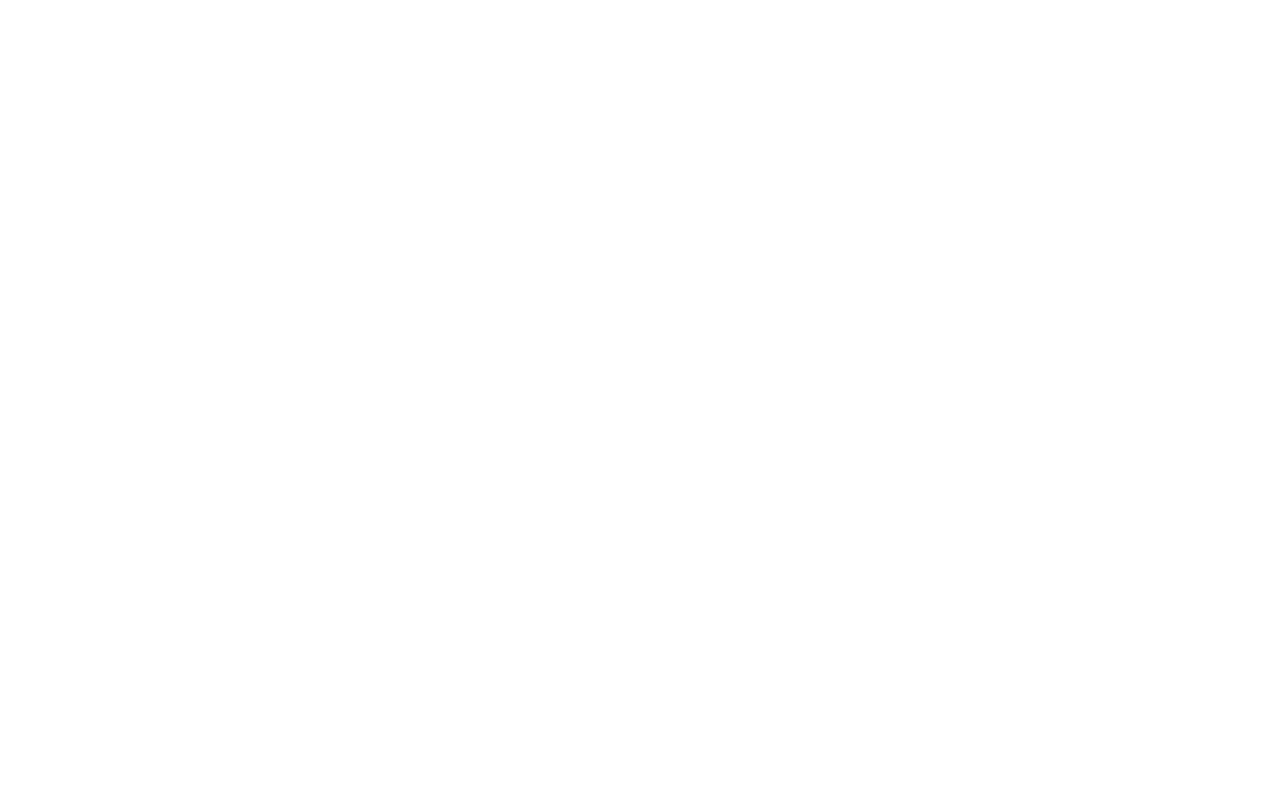
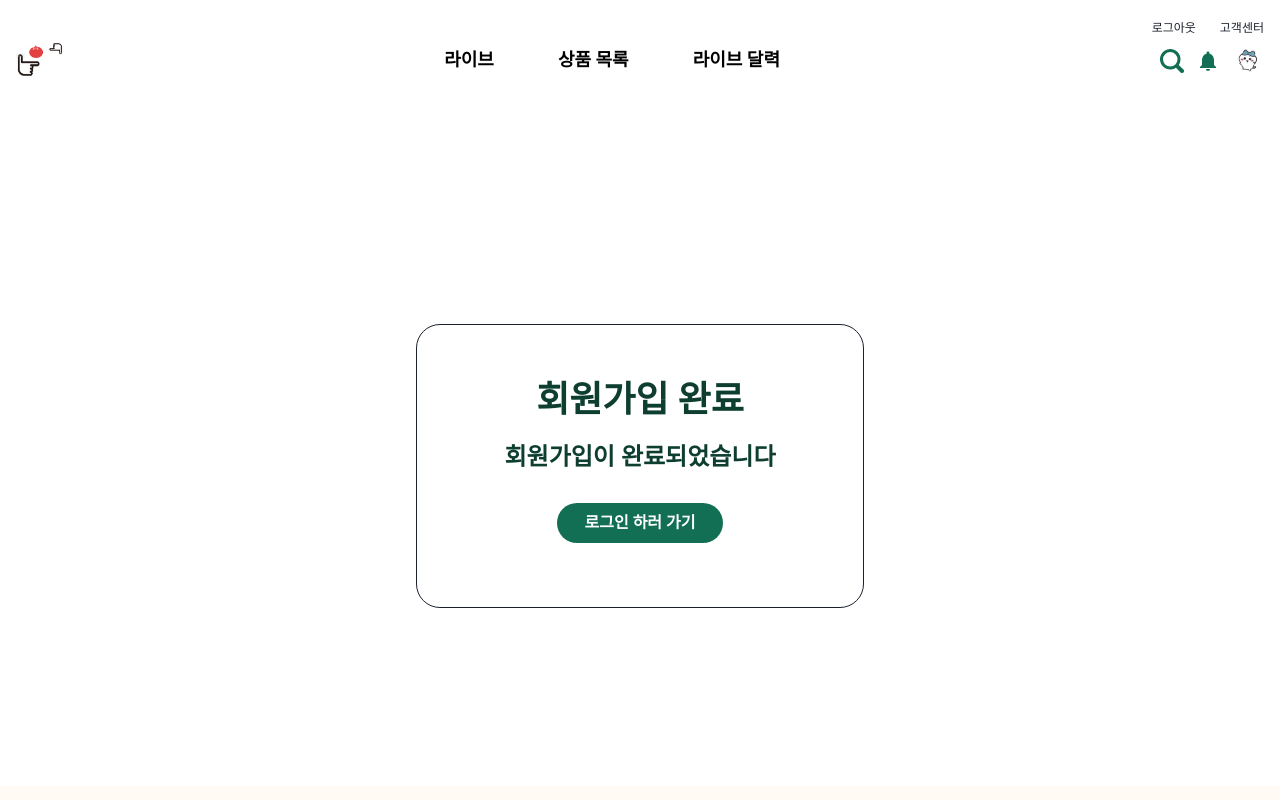
Before and after one commit to YangSSo51/the-cool-tomato, a React (Vite) app in the folder vite-project/: page /v1/sign in a window 1280 px wide. Before the commit this address had no page. Shown: the top 800 px of the page. Built offline with nearby package versions, Linux system fonts and the light colour scheme; a web font is replaced by a local one.

Commit message:
Refactor: 회원가입 페이지와 회원가입 완료 페이지 컴포넌트 분리 Style: 회원가입 완료 페이지 border 설정, height 조정

```diff
--- a/vite-project/src/App.tsx
+++ b/vite-project/src/App.tsx
@@ -10,6 +10,7 @@
 import UserinfoPage from "./pages/UserinfoPage";
 import LoginPage from "./pages/LoginPage";
 import SignUpPage from "./pages/SignUpPage";
+import SignPage from "./pages/SignPage";
 import { Theme, Fonts } from "./theme/Theme";
 
 function App() {
@@ -28,6 +29,7 @@
                         <Route path="userinfo" element={<UserinfoPage />} />
                         <Route path="login" element={<LoginPage />} />
                         <Route path="signup" element={<SignUpPage />} />
+                        <Route path="sign" element={<SignPage />} />
                     </Route>
                 </Routes>
             </ChakraProvider>
--- /dev/null
+++ b/vite-project/src/components/signup/SignComplete.tsx
@@ -0,0 +1,28 @@
+import { Text, Button } from "@chakra-ui/react";
+
+function SignComplete() {
+    return (
+        <>
+            <Text
+                pb={3}
+                fontSize="2xl"
+                fontWeight="bold"
+                color="themeFontGreen.500"
+            >
+                회원가입이 완료되었습니다
+            </Text>
+            <Button
+                my={4}
+                w={"40%"}
+                colorScheme="themeGreen"
+                type="submit"
+                borderRadius="3xl"
+                _hover={{ bg: "white", color: "black" }}
+            >
+                로그인 하러 가기
+            </Button>
+        </>
+    );
+}
+
+export default SignComplete;
--- /dev/null
+++ b/vite-project/src/pages/SignPage.tsx
@@ -0,0 +1,30 @@
+import { Center, Container, Text } from "@chakra-ui/react";
+import SignComplete from "../components/signup/SignComplete";
+
+function SignPage() {
+    return (
+        <Center h={"80vh"}>
+            <Container
+                pt={3}
+                m={0}
+                maxW={{ xl: "35%", lg: "60%", sm: "90%" }}
+                border={"1px"}
+                borderRadius={"3xl"}
+                py={"3rem"}
+                centerContent
+            >
+                <Text
+                    pb={3}
+                    fontSize="4xl"
+                    fontWeight="bold"
+                    color="themeFontGreen.500"
+                >
+                    회원가입 완료
+                </Text>
+                <SignComplete />
+            </Container>
+        </Center>
+    );
+}
+
+export default SignPage;
--- a/vite-project/src/pages/SignUpPage.tsx
+++ b/vite-project/src/pages/SignUpPage.tsx
@@ -1,6 +1,7 @@
 import React from "react";
 import { Center, Container, Text } from "@chakra-ui/react";
 import SignUpForm from "../components/signup/SignUpForm";
+import SignComplete from "../components/signup/SignComplete";
 
 function SignUpPage() {
     return (
```
